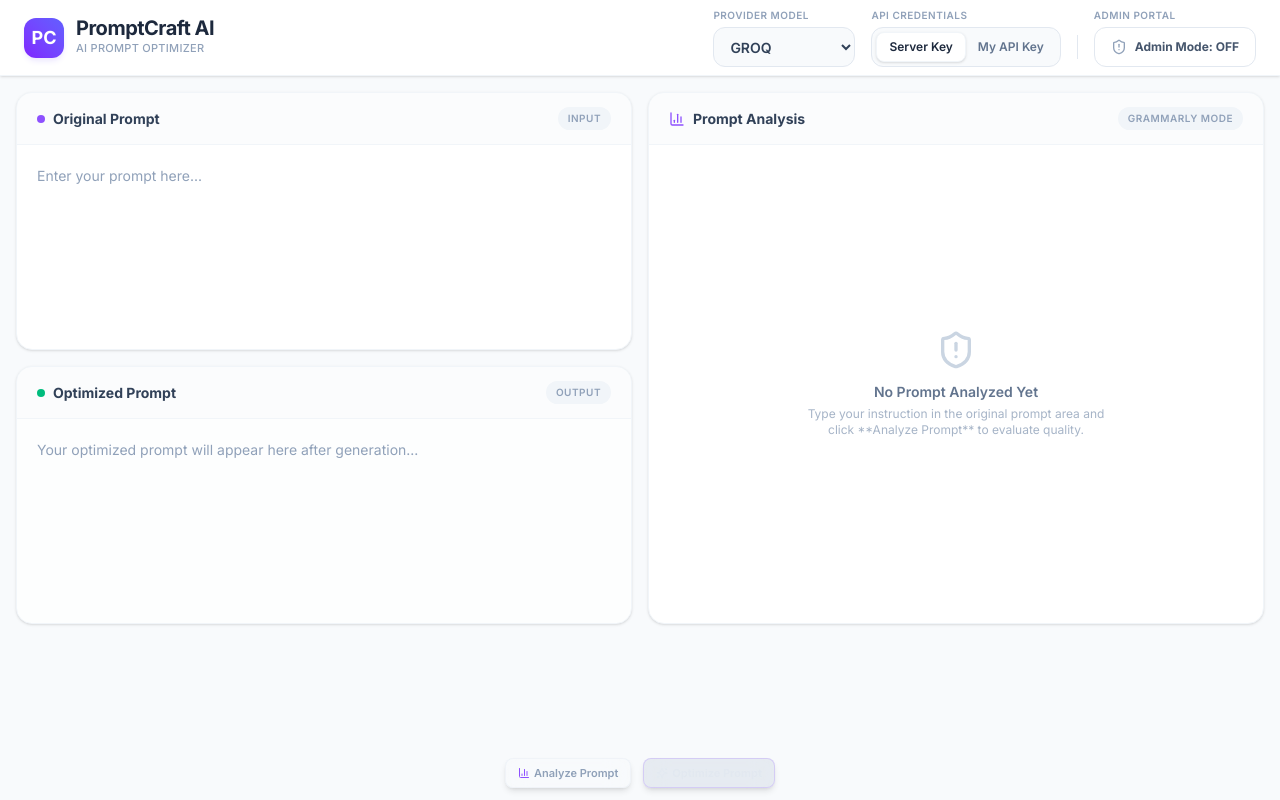
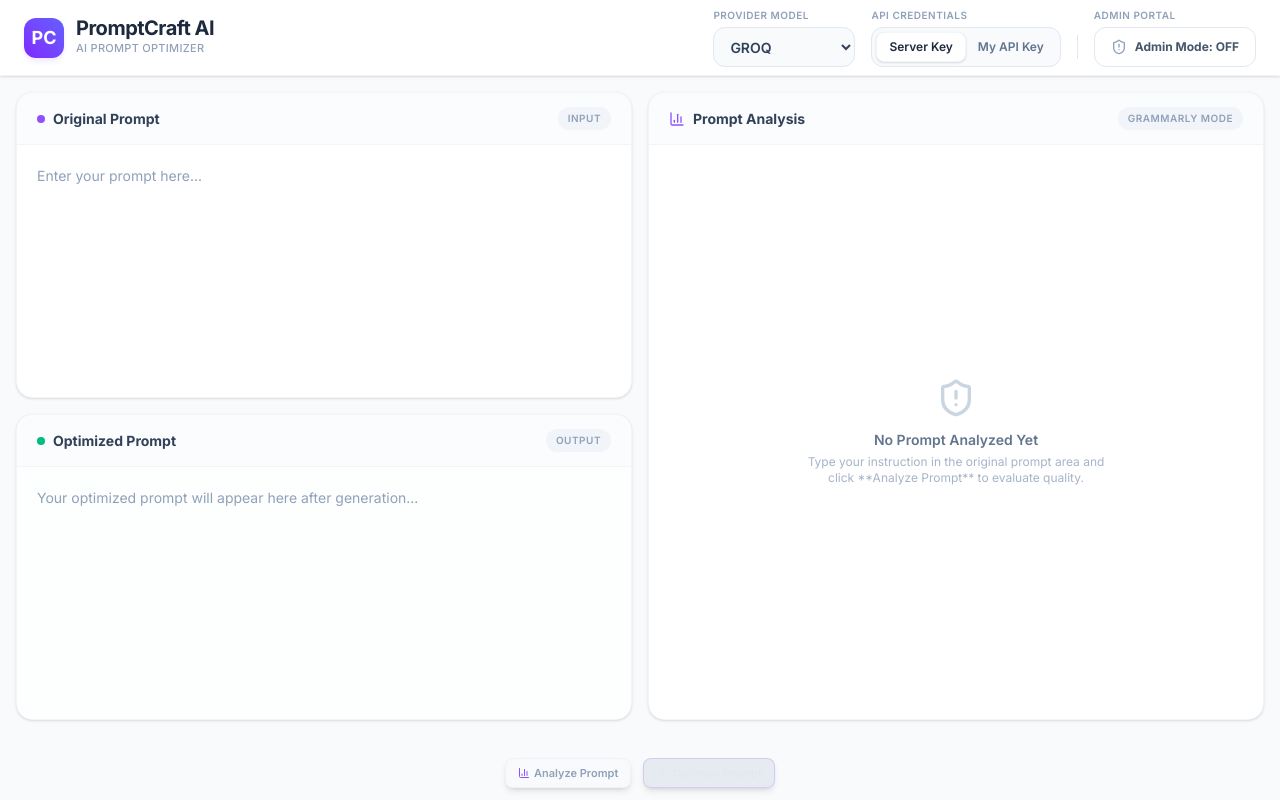
Before and after one commit to dipk6545/AI-Prompt-Generator, a React (Vite) app in the folder frontend/: page / in a window 1280 px wide. Built offline with nearby package versions, Linux system fonts and the light colour scheme.

Commit message:
Ensure visible bottom margin for panels by applying padding on root flex container instead of grid margin

```diff
--- a/frontend/src/components/PromptPanels.tsx
+++ b/frontend/src/components/PromptPanels.tsx
@@ -56,7 +56,7 @@ export const PromptPanels: React.FC<PromptPanelsProps> = ({
   onAnalyze,
 }) => {
   return (
-    <div className="flex-1 flex flex-col p-4 pb-28 gap-4 overflow-y-auto min-h-0">
+    <div className="flex-1 flex flex-col p-4 pb-20 gap-4 overflow-y-auto min-h-0">
       {/* Error Banner */}
       {errorMsg && (
         <div className="flex items-start gap-3 p-4 bg-rose-50 border border-rose-100 rounded-2xl text-rose-800 text-sm animate-shake">
@@ -69,7 +69,7 @@ export const PromptPanels: React.FC<PromptPanelsProps> = ({
       )}
 
       {/* Panels Layout: 2 Columns */}
-      <div className="flex-1 grid grid-cols-1 lg:grid-cols-2 gap-4 min-h-0 mb-16">
+      <div className="flex-1 grid grid-cols-1 lg:grid-cols-2 gap-4 min-h-0">
 
         {/* Left Column - Split: Top Input, Bottom Output */}
         <div className="grid grid-rows-2 gap-4 h-full min-h-0">
```
